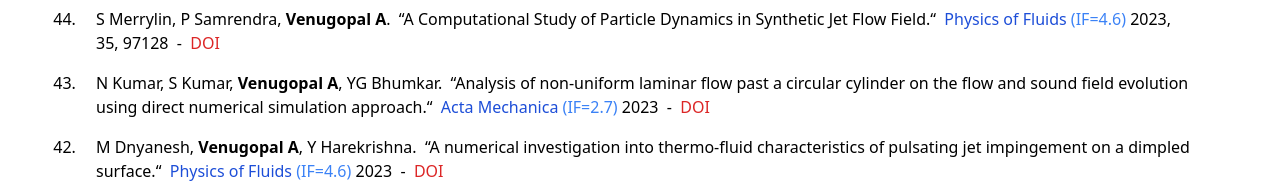
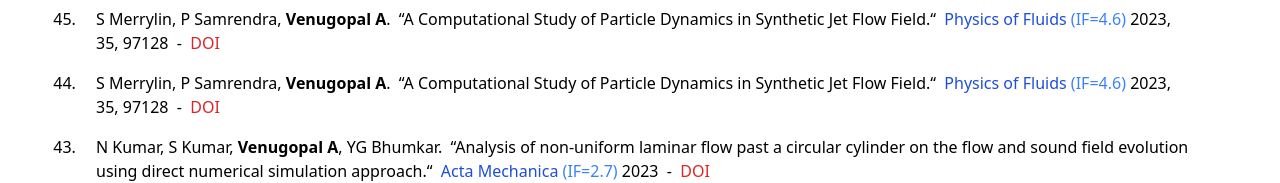
Before and after one commit to fdlabiitbbs/afg-2, a Next.js app: page /journals in a window 1280 px wide. Shown: the part 366-549 px from the top of the page. Built offline with nearby package versions, Linux system fonts and the light colour scheme.

Commit message:
Update index.js 1

```diff
--- a/constants/index.js
+++ b/constants/index.js
@@ -942,6 +942,16 @@ export const Journals = [
     DOI: "https://doi.org/10.1063/5.0161143",
     impactFactor: 4.6,
   },
+        {
+              ID: 45,
+    Authors: ["S Merrylin", "P Samrendra", <b>Venugopal A</b>],
+    Title:
+      "A Computational Study of Particle Dynamics in Synthetic Jet Flow Field",
+    Journal: "Physics of Fluids",
+    Volume_Issue_Year_Pages: ["2023", "35", "97128"],
+    DOI: "https://doi.org/10.1063/5.0161143",
+    impactFactor: 4.6,
+        }
 ];
 
 export const sponsoredProjects = [
```
